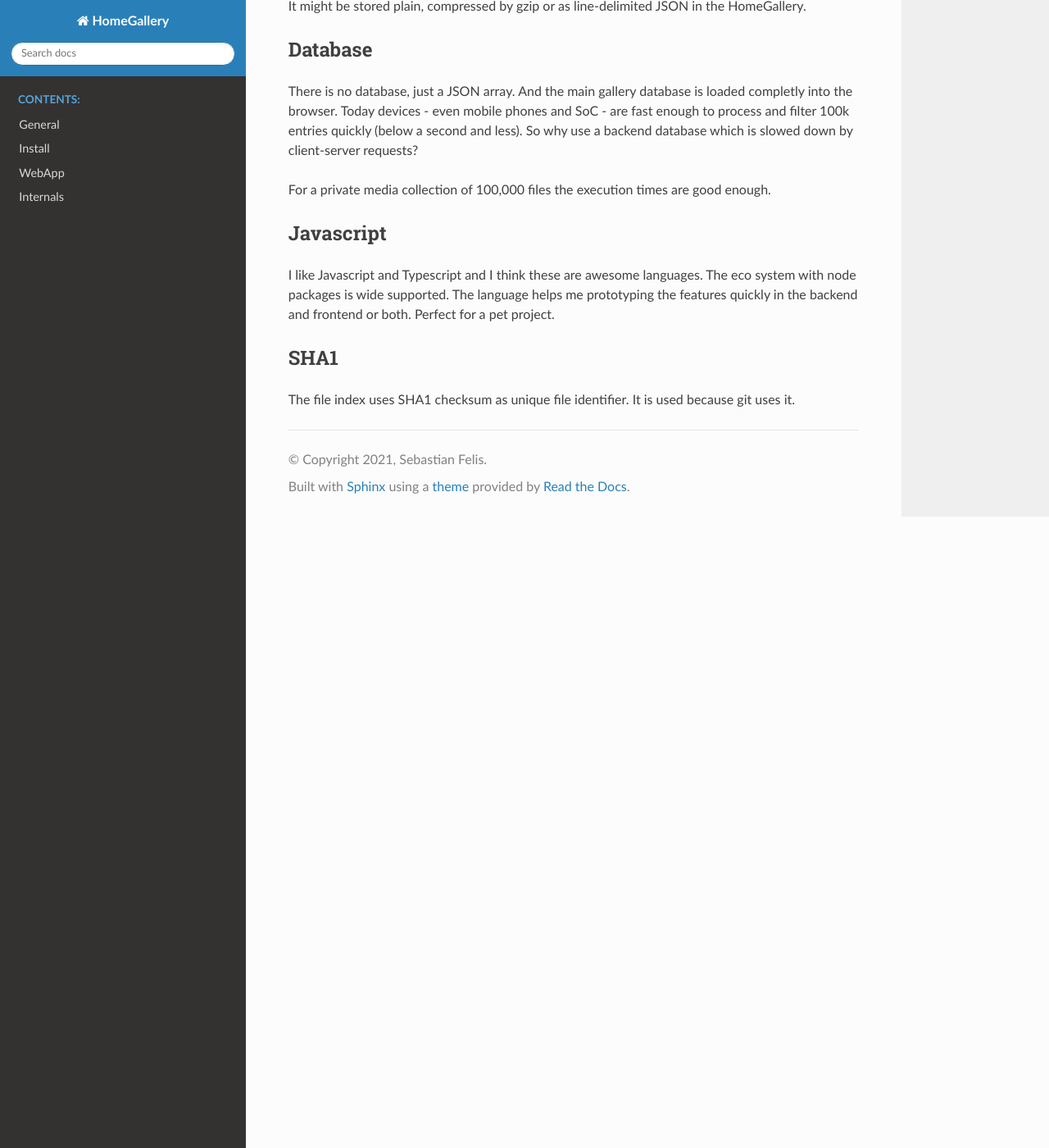
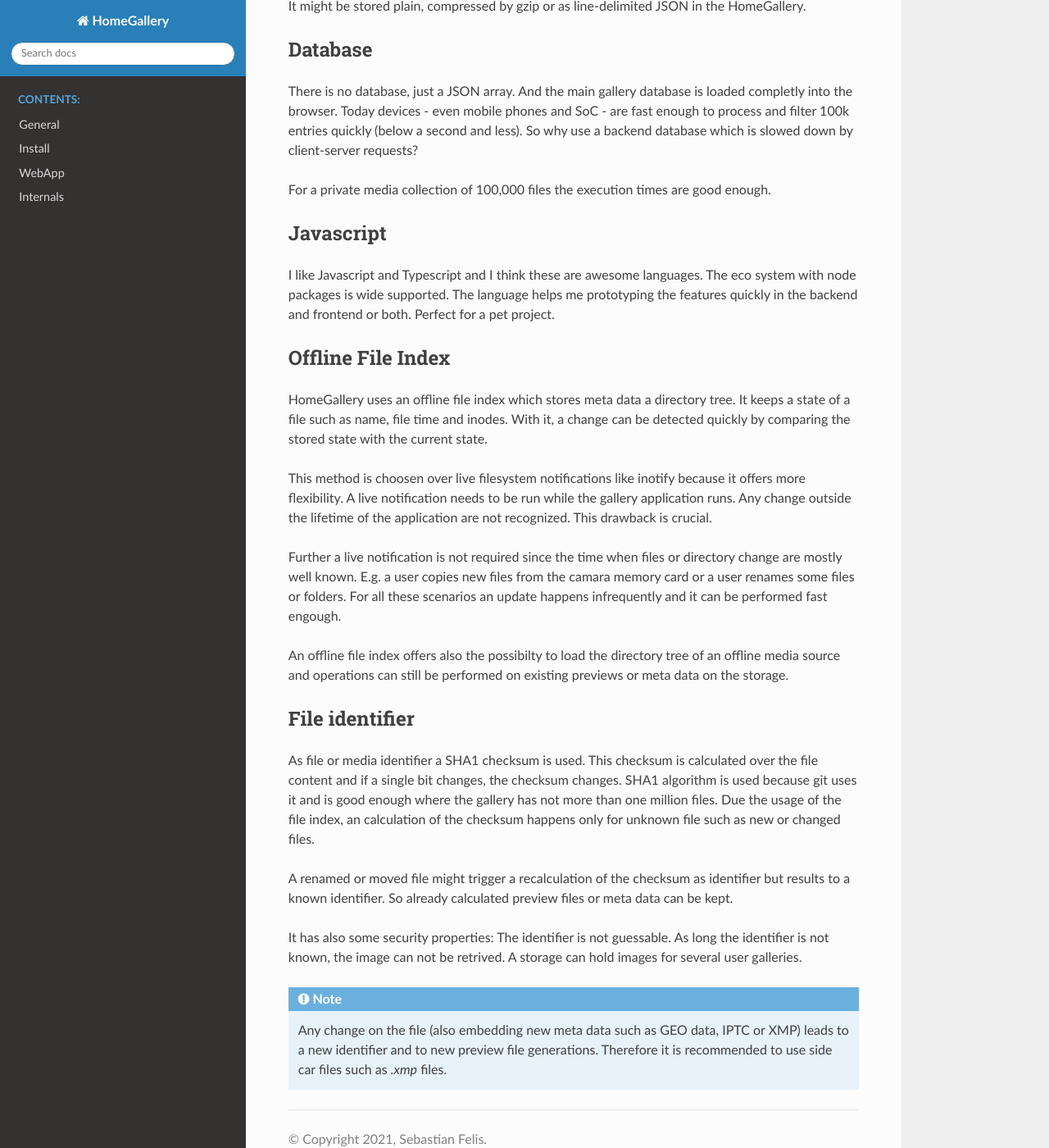
Before and after one commit to xemle/home-gallery-doc, a Sphinx documentation site: the page built from source/internals/design-decisions.rst, in a window 1280 px wide and 1400 px high, scrolled down 1484 px. Shown: the whole window at 82% size. Built offline with Sphinx 7.4.7 and the Read the Docs theme 2.0.0, drawn with Linux system fonts in a browser that asks for light colours.

Commit message:
Design decision of file index and file identifier

```diff
--- a/source/internals/design-decisions.rst
+++ b/source/internals/design-decisions.rst
@@ -79,8 +79,47 @@ I like Javascript and Typescript and I think these are awesome languages. The ec
 system with node packages is wide supported. The language helps me prototyping the
 features quickly in the backend and frontend or both. Perfect for a pet project.
 
-SHA1
-^^^^
+Offline File Index
+^^^^^^^^^^^^^^^^^^
 
-The file index uses SHA1 checksum as unique file identifier. It is used because git
-uses it.
+HomeGallery uses an offline file index which stores meta data a directory tree.
+It keeps a state of a file such as name, file time and
+inodes. With it, a change can be detected quickly by comparing the stored state
+with the current state.
+
+This method is choosen over live filesystem notifications like inotify because
+it offers more flexibility. A live notification needs to be run while the gallery
+application runs. Any change outside the lifetime of the application are not
+recognized. This drawback is crucial.
+
+Further a live notification is not required since the time when files or
+directory change are mostly well known. E.g. a user copies new files from the
+camara memory card or a user renames some files or folders. For all these
+scenarios an update happens infrequently and it can be performed fast engough.
+
+An offline file index offers also the possibilty to load the directory tree of
+an offline media source and operations can still be performed on existing
+previews or meta data on the storage.
+
+File identifier
+^^^^^^^^^^^^^^^
+
+As file or media identifier a SHA1 checksum is used. This checksum is calculated
+over the file content and if a single bit changes, the checksum changes. SHA1
+algorithm is used because git uses it and is good enough where the gallery
+has not more than one million files.
+Due the usage of the file index, an calculation of the checksum happens only for unknown
+file such as new or changed files.
+
+A renamed or moved file might trigger a recalculation of the checksum as
+identifier but results to a known identifier. So already calculated preview files or
+meta data can be kept.
+
+It has also some security properties: The identifier is not guessable.
+As long the identifier is not known, the image can not be retrived. A storage
+can hold images for several user galleries.
+
+.. note::
+    Any change on the file (also embedding new meta data such as GEO data, IPTC or XMP) leads to
+    a new identifier and to new preview file generations.
+    Therefore it is recommended to use side car files such as `.xmp` files.
```
